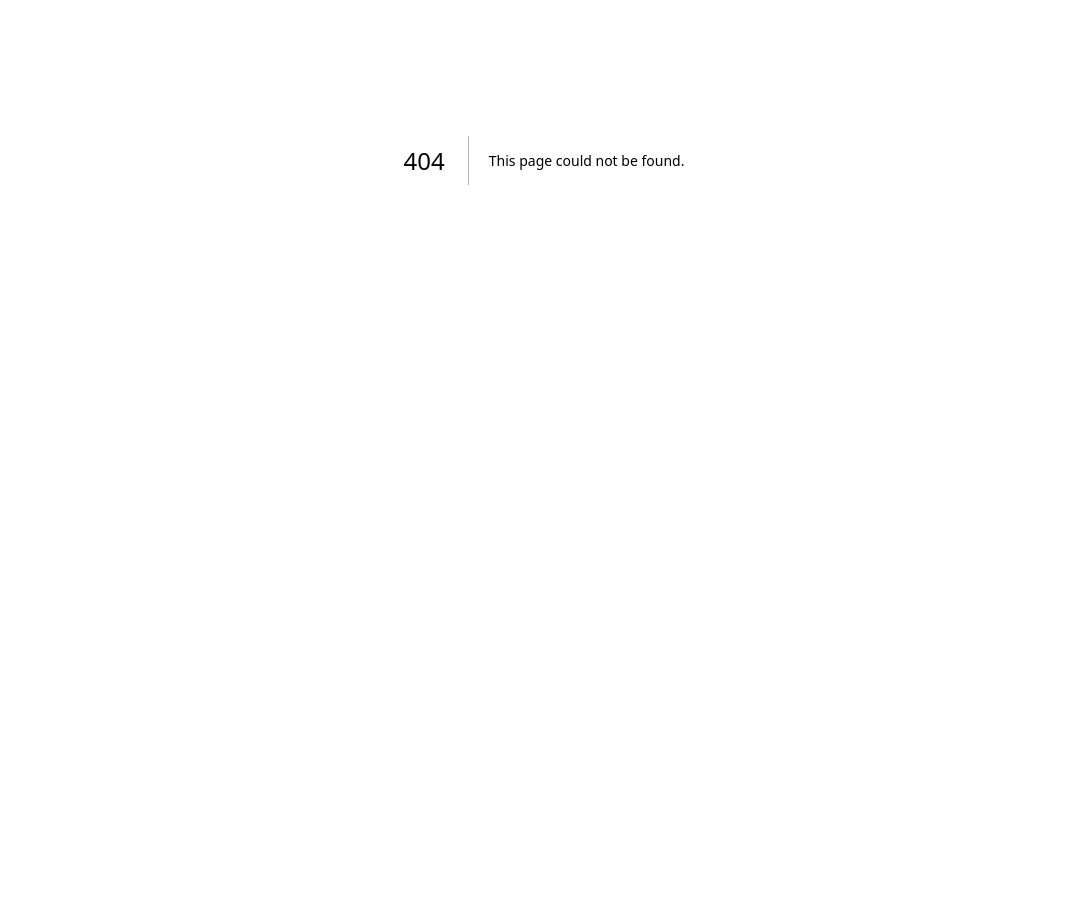
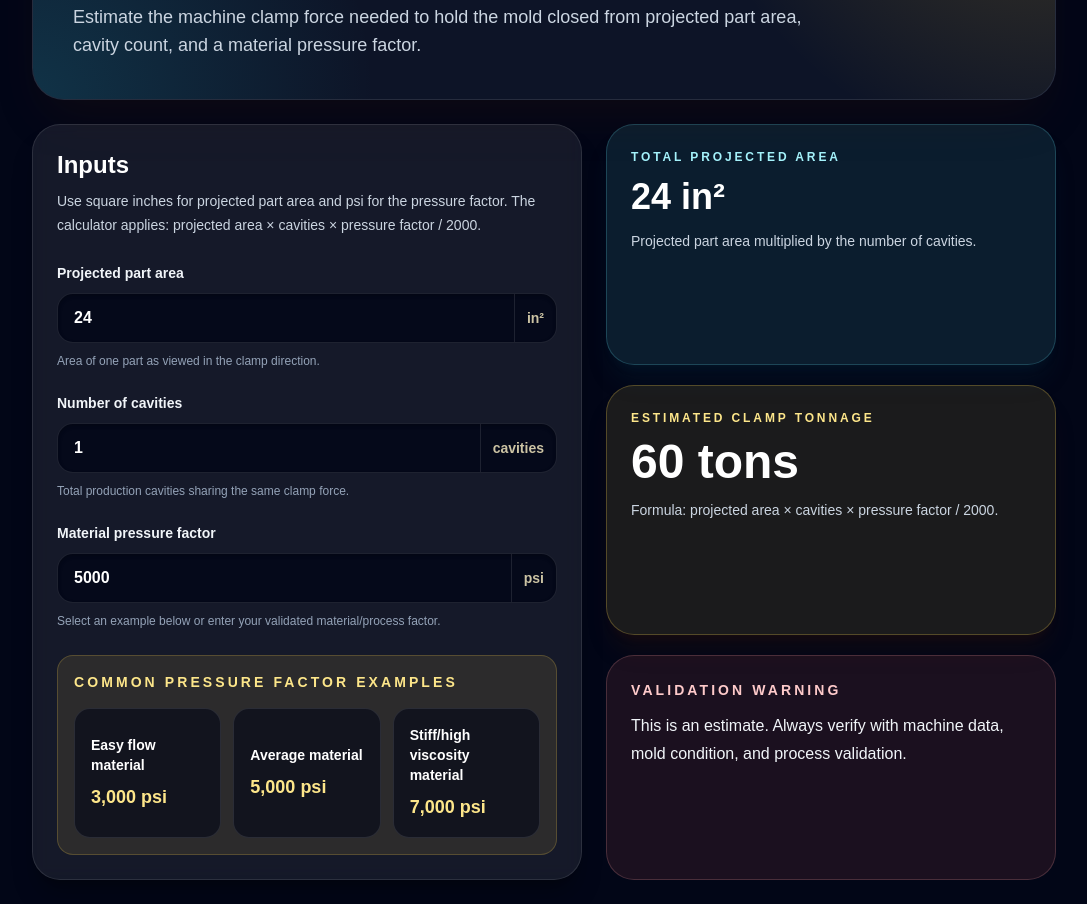
Before and after one commit to scottgraham2882-collab/molding-mentor-ai, a Next.js app: page /calculators/clamp-tonnage in a window 1280 px wide. Before the commit this address had no page. Shown: the part 240-1144 px from the top of the page, without its empty margins (96-1183 px from the left). Before the commit the page ends 800 px from the top, so only its background shows below. Built offline with nearby package versions, Linux system fonts and the light colour scheme.

Commit message:
Add clamp tonnage calculator

```diff
--- /dev/null
+++ b/app/calculators/clamp-tonnage/page.tsx
@@ -0,0 +1,194 @@
+"use client";
+
+import Link from "next/link";
+import { useMemo, useState } from "react";
+
+type NumberFieldProps = {
+  id: string;
+  label: string;
+  value: string;
+  suffix: string;
+  helper?: string;
+  min?: string;
+  step?: string;
+  onChange: (value: string) => void;
+};
+
+const pressureExamples = [
+  { label: "Easy flow material", value: 3000 },
+  { label: "Average material", value: 5000 },
+  { label: "Stiff/high viscosity material", value: 7000 },
+];
+
+function parseInput(value: string) {
+  const parsed = Number(value);
+  return Number.isFinite(parsed) && parsed > 0 ? parsed : 0;
+}
+
+function formatNumber(value: number, digits = 1) {
+  if (!Number.isFinite(value)) {
+    return "--";
+  }
+
+  return value.toLocaleString("en-US", {
+    maximumFractionDigits: digits,
+    minimumFractionDigits: value % 1 === 0 ? 0 : digits,
+  });
+}
+
+function NumberField({
+  id,
+  label,
+  value,
+  suffix,
+  helper,
+  min = "0",
+  step = "0.1",
+  onChange,
+}: NumberFieldProps) {
+  return (
+    <label htmlFor={id} className="block">
+      <span className="text-sm font-bold text-slate-100">{label}</span>
+      <div className="mt-2 flex overflow-hidden rounded-2xl border border-white/10 bg-slate-950/80 shadow-inner shadow-black/20 focus-within:border-amber-300/70 focus-within:ring-4 focus-within:ring-amber-300/10">
+        <input
+          id={id}
+          type="number"
+          inputMode="decimal"
+          min={min}
+          step={step}
+          value={value}
+          onChange={(event) => onChange(event.target.value)}
+          className="min-w-0 flex-1 bg-transparent px-4 py-3 text-base font-semibold text-white outline-none placeholder:text-slate-500"
+        />
+        <span className="flex items-center border-l border-white/10 px-3 text-sm font-bold text-amber-100/80">
+          {suffix}
+        </span>
+      </div>
+      {helper ? <span className="mt-2 block text-xs leading-5 text-slate-400">{helper}</span> : null}
+    </label>
+  );
+}
+
+export default function ClampTonnageCalculatorPage() {
+  const [projectedPartArea, setProjectedPartArea] = useState("24");
+  const [cavities, setCavities] = useState("1");
+  const [pressureFactor, setPressureFactor] = useState("5000");
+
+  const totalProjectedArea = useMemo(
+    () => parseInput(projectedPartArea) * parseInput(cavities),
+    [projectedPartArea, cavities],
+  );
+
+  const estimatedClampTonnage = useMemo(
+    () => (parseInput(projectedPartArea) * parseInput(cavities) * parseInput(pressureFactor)) / 2000,
+    [projectedPartArea, cavities, pressureFactor],
+  );
+
+  return (
+    <main className="min-h-screen bg-slate-950 px-4 py-6 text-slate-100 sm:px-6 lg:px-8">
+      <div className="mx-auto w-full max-w-5xl">
+        <header className="relative overflow-hidden rounded-[2rem] border border-white/10 bg-slate-900/90 p-5 shadow-2xl shadow-amber-950/20 sm:p-8 lg:p-10">
+          <div className="absolute inset-0 bg-[radial-gradient(circle_at_top_right,rgba(251,191,36,0.24),transparent_35%),radial-gradient(circle_at_bottom_left,rgba(34,211,238,0.16),transparent_32%)]" />
+          <div className="relative">
+            <Link
+              href="/calculators"
+              className="inline-flex items-center rounded-full border border-amber-300/30 px-4 py-2 text-sm font-semibold text-amber-100 transition hover:border-amber-200 hover:bg-amber-300/10"
+            >
+              ← Back to calculators
+            </Link>
+            <p className="mt-8 text-sm font-semibold uppercase tracking-[0.3em] text-amber-300">
+              Process Calculator
+            </p>
+            <h1 className="mt-3 text-4xl font-black tracking-tight text-white sm:text-5xl lg:text-6xl">
+              Clamp Tonnage Calculator
+            </h1>
+            <p className="mt-4 max-w-3xl text-base leading-7 text-slate-300 sm:text-lg">
+              Estimate the machine clamp force needed to hold the mold closed from projected part area, cavity count, and a material pressure factor.
+            </p>
+          </div>
+        </header>
+
+        <section className="mt-6 grid gap-5 lg:grid-cols-[1.1fr_0.9fr] lg:gap-6">
+          <article className="rounded-[1.75rem] border border-white/10 bg-white/[0.08] p-5 shadow-xl shadow-black/25 backdrop-blur sm:p-6">
+            <h2 className="text-2xl font-bold text-white">Inputs</h2>
+            <p className="mt-2 text-sm leading-6 text-slate-300">
+              Use square inches for projected part area and psi for the pressure factor. The calculator applies: projected area × cavities × pressure factor / 2000.
+            </p>
+
+            <div className="mt-6 grid gap-5">
+              <NumberField
+                id="projected-part-area"
+                label="Projected part area"
+                value={projectedPartArea}
+                suffix="in²"
+                helper="Area of one part as viewed in the clamp direction."
+                onChange={setProjectedPartArea}
+              />
+              <NumberField
+                id="cavities"
+                label="Number of cavities"
+                value={cavities}
+                suffix="cavities"
+                min="1"
+                step="1"
+                helper="Total production cavities sharing the same clamp force."
+                onChange={setCavities}
+              />
+              <NumberField
+                id="pressure-factor"
+                label="Material pressure factor"
+                value={pressureFactor}
+                suffix="psi"
+                step="100"
+                helper="Select an example below or enter your validated material/process factor."
+                onChange={setPressureFactor}
+              />
+            </div>
+
+            <div className="mt-6 rounded-2xl border border-amber-300/20 bg-amber-300/10 p-4">
+              <h3 className="text-sm font-bold uppercase tracking-[0.22em] text-amber-200">
+                Common pressure factor examples
+              </h3>
+              <div className="mt-4 grid gap-3 sm:grid-cols-3">
+                {pressureExamples.map((example) => (
+                  <button
+                    key={example.label}
+                    type="button"
+                    onClick={() => setPressureFactor(String(example.value))}
+                    className="rounded-2xl border border-white/10 bg-slate-950/60 p-4 text-left transition hover:border-amber-200/50 hover:bg-amber-300/10 focus:outline-none focus:ring-4 focus:ring-amber-300/20"
+                  >
+                    <span className="block text-sm font-bold text-white">{example.label}</span>
+                    <span className="mt-2 block text-lg font-black text-amber-200">
+                      {formatNumber(example.value, 0)} psi
+                    </span>
+                  </button>
+                ))}
+              </div>
+            </div>
+          </article>
+
+          <aside className="grid gap-5">
+            <div className="rounded-[1.75rem] border border-cyan-300/20 bg-cyan-300/10 p-5 shadow-xl shadow-cyan-950/20 sm:p-6">
+              <p className="text-xs font-bold uppercase tracking-[0.24em] text-cyan-200">Total projected area</p>
+              <p className="mt-3 text-4xl font-black text-white">{formatNumber(totalProjectedArea)} in²</p>
+              <p className="mt-3 text-sm leading-6 text-slate-300">Projected part area multiplied by the number of cavities.</p>
+            </div>
+
+            <div className="rounded-[1.75rem] border border-amber-300/25 bg-amber-300/10 p-5 shadow-xl shadow-amber-950/20 sm:p-6">
+              <p className="text-xs font-bold uppercase tracking-[0.24em] text-amber-200">Estimated clamp tonnage</p>
+              <p className="mt-3 text-5xl font-black text-white">{formatNumber(estimatedClampTonnage)} tons</p>
+              <p className="mt-3 text-sm leading-6 text-slate-300">Formula: projected area × cavities × pressure factor / 2000.</p>
+            </div>
+
+            <div className="rounded-[1.75rem] border border-red-300/20 bg-red-400/10 p-5 sm:p-6">
+              <p className="text-sm font-bold uppercase tracking-[0.22em] text-red-200">Validation warning</p>
+              <p className="mt-3 text-base leading-7 text-slate-100">
+                This is an estimate. Always verify with machine data, mold condition, and process validation.
+              </p>
+            </div>
+          </aside>
+        </section>
+      </div>
+    </main>
+  );
+}
--- a/app/calculators/page.tsx
+++ b/app/calculators/page.tsx
@@ -141,7 +141,15 @@ export default function CalculatorsPage() {
 
         <section className="mt-6 grid gap-4 lg:grid-cols-2 lg:gap-6">
           <article className="rounded-3xl border border-white/10 bg-white/10 p-5 shadow-xl shadow-slate-950/20 backdrop-blur sm:p-6">
-            <h2 className="text-2xl font-bold text-white">Clamp tonnage estimate</h2>
+            <div className="flex flex-col gap-3 sm:flex-row sm:items-start sm:justify-between">
+              <h2 className="text-2xl font-bold text-white">Clamp tonnage estimate</h2>
+              <Link
+                href="/calculators/clamp-tonnage"
+                className="inline-flex w-fit items-center rounded-full border border-amber-300/30 px-3 py-1.5 text-sm font-bold text-amber-100 transition hover:border-amber-200 hover:bg-amber-300/10"
+              >
+                Open full calculator →
+              </Link>
+            </div>
             <p className="mt-2 text-sm leading-6 text-slate-300">
               Estimate clamp force from projected area and expected plastic pressure.
             </p>
```
